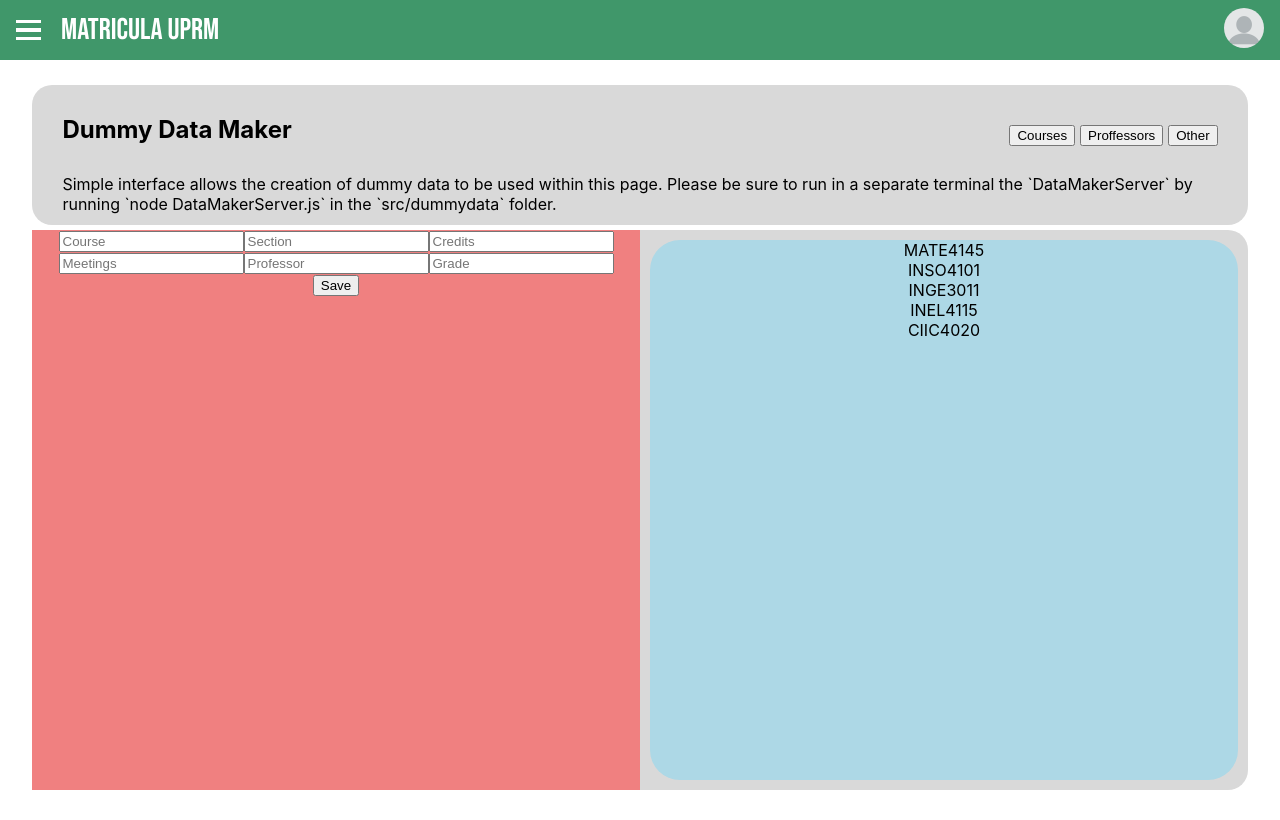
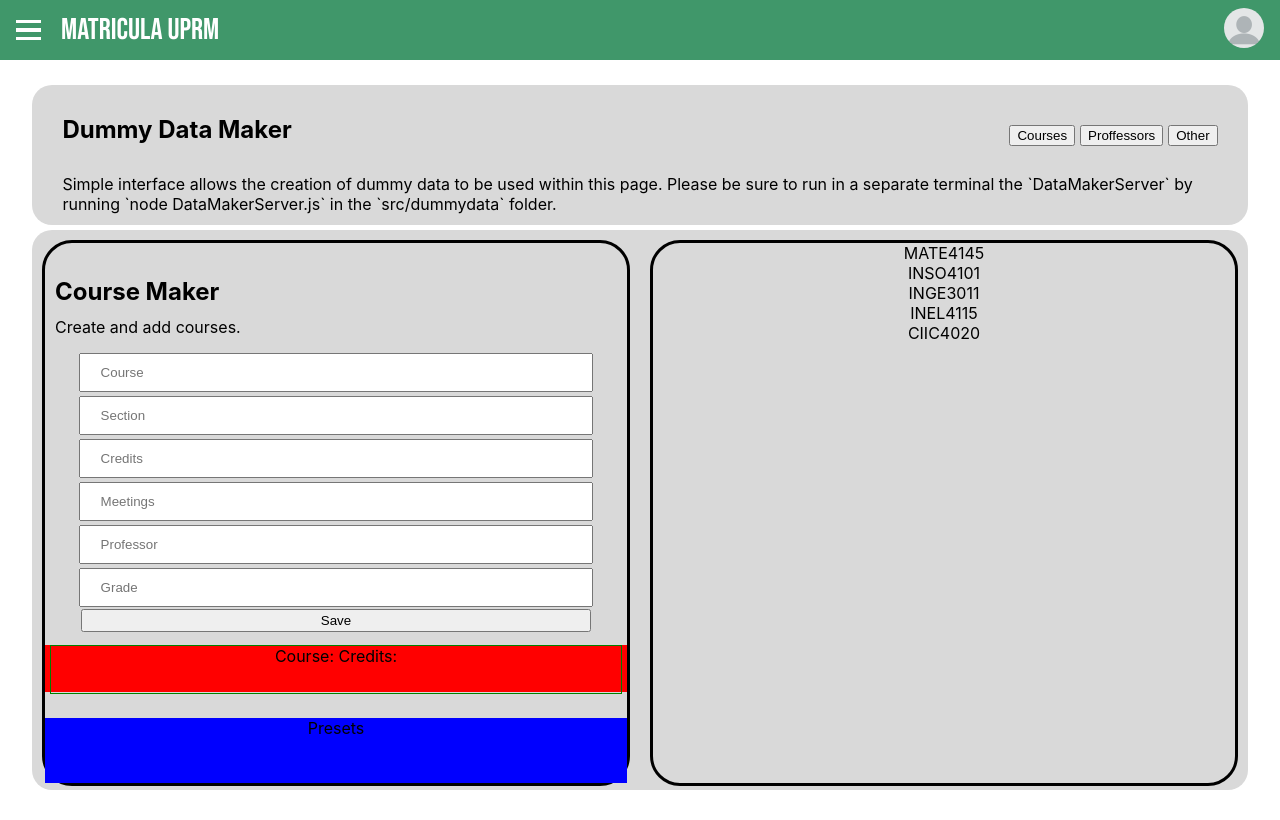
Before and after one commit to uprm-inso4101-2023-2024-s2/semester-project-studentenrollmentsystem, a React (Create React App) app: page /dummy-data-maker in a window 1280 px wide. Built offline with nearby package versions, Linux system fonts and the light colour scheme.

Commit message:
style to course maker component

```diff
--- a/src/data/dummydata/components/CourseMaker.js
+++ b/src/data/dummydata/components/CourseMaker.js
@@ -1,6 +1,6 @@
-import React from 'react';
-import axios from 'axios';
-import styles from "../styles/datamaker.module.scss";
+import React from "react";
+import styles from "../styles/coursemaker.module.scss";
+import axios from "axios";
 
 export default function CourseMaker() {
   const[course, setCourse] = React.useState([]);
@@ -11,40 +11,59 @@ export default function CourseMaker() {
   const[grade, setGrade] = React.useState([]);
 
   const saveData = async () => {
-    const data = `${course},${section},${credits},${meetings},${professor},${grade}\n`;
+    const data =
+    `${course},${section},${credits},${meetings},${professor},${grade}\n`;
+    if (data.match(/[^,\n]/)) {
       try {
         await axios.post('http://localhost:3001/saveToFile', {text: data});
         console.log('File saved successfully!');
       } catch (error) {
         console.error('Error saving file:', error);
       }
-
-    // Reset data on fields.
-    setCourse("");
-    setSection("");
-    setCredits("");
-    setMeetings("");
-    setProfessor("");
-    setGrade("");
+    } else {
+      alert("At least one field must have a valid input.");
+    }
   }
 
   return (
-    <div>
-      <div className={styles.dataMakerCenter}>
-        <input type="text" placeholder="Course"
+    <div className={styles.CourseMaker}>
+      <div className={styles.header}>
+        <div className={styles.title}>
+          <h2 className={styles.title}>Course Maker</h2>
+        </div>
+        <div className={styles.description}>
+          Create and add courses.
+        </div>
+      </div>
+      <div className={styles.toolBox}>
+        <div className={styles.controlPanel}>
+          <div className={styles.inputBox}>
+            <input className={styles.input} type="text" placeholder="Course"
               onChange={(e)=>setCourse(e.target.value)}/>
-        <input type="text" placeholder="Section"
+            <input className={styles.input} type="text" placeholder="Section"
               onChange={(e)=>setSection(e.target.value)}/>
-        <input type="text" placeholder="Credits"
+            <input className={styles.input} type="text" placeholder="Credits"
               onChange={(e)=>setCredits(e.target.value)}/>
-        <input type="text" placeholder="Meetings"
+            <input className={styles.input} type="text" placeholder="Meetings"
               onChange={(e)=>setMeetings(e.target.value)}/>
-        <input type="text" placeholder="Professor"
+            <input className={styles.input} type="text" placeholder="Professor"
               onChange={(e)=>setProfessor(e.target.value)}/>
-        <input type="text" placeholder="Grade"
+            <input className={styles.input} type="text" placeholder="Grade"
               onChange={(e)=>setGrade(e.target.value)}/>
           </div>
-      <div><button onClick={()=> saveData()}>Save</button></div>
+          <div className={styles.buttonBox}>
+            <button className={styles.buttons} onClick={()=> saveData()}>Save</button>
+          </div>
+          <div className={styles.preview}>
+            <div className={styles.object}>
+              Course: {course} Credits: {credits}
+            </div>
+          </div>
+        </div>
+        <div className={styles.presets}>
+          Presets
+        </div>
+      </div>
     </div>
   );
 }
--- a/src/data/dummydata/components/DataView.js
+++ b/src/data/dummydata/components/DataView.js
@@ -1,5 +1,5 @@
 import React from "react";
-import styles from "../styles/components/dataview.module.scss";
+import styles from "../styles/dataview.module.scss";
 import InfiniteScroll from "react-infinite-scroll-component";
 import Data from "../dumbdata.csv";
 import Papa from "papaparse"
--- /dev/null
+++ b/src/data/dummydata/styles/coursemaker.module.scss
@@ -0,0 +1,88 @@
+.CourseMaker {
+  border-style: solid;
+  border-radius: 30px;
+  display: flex;
+  flex-direction: column;
+  justify-content: flex-start;
+  margin: 10px;
+  height: 540px;
+
+  .header {
+    display: flex;
+    border-radius: 30px;
+    flex-direction: column;
+    justify-content: center;
+    height: 25%;
+    margin-left: 10px;
+    margin-right: 10px;
+
+    .title {
+      text-align: left;
+      height: 50%;
+    }
+
+    .description {
+      text-align: left;
+      margin-top: 5px;
+    }
+  }
+
+  .toolBox {
+    height: 100%;
+
+    .controlPanel {
+      display: flex;
+      flex-direction: column;
+      height: 85%;
+
+      .inputBox {
+        height: auto;
+        display: flex;
+        flex-direction: column;
+        margin-left: 5px;
+        margin-right: 5px;
+        align-items: center;
+
+        .input {
+          width: 90%;
+          padding: 10px 20px;
+          margin: 2px 0;
+          box-sizing: border-box;
+        }
+      }
+
+      .buttonBox {
+        height: 7%;
+        align-items: center;
+
+        .buttons {
+          width: 87.5%;
+          padding: 2px;
+        }
+      }
+
+      // Add style for preview and presets.
+      .preview {
+        background-color: red;
+        height: 13%;
+        margin-top: 10px;
+
+        .object {
+          border-style: solid;
+          border-width: 1px;
+          border-color: green;
+          height: 100%;
+          margin-left: 5px;
+          margin-right: 5px;
+          text-align: center;
+        }
+      }
+    }
+
+    // Add style for preview and presets.
+    .presets {
+      background-color: blue;
+      height: 15%;
+    }
+  }
+}
--- a/src/data/dummydata/styles/datamaker.module.scss
+++ b/src/data/dummydata/styles/datamaker.module.scss
@@ -57,7 +57,6 @@
     border-radius: 20px;
 
     .leftCont {
-      background-color: lightcoral;
       height: 100%;
       width: 50%;
     }
--- a/src/data/dummydata/styles/components/dataview.module.scss
+++ b/src/data/dummydata/styles/dataview.module.scss
@@ -1,5 +1,5 @@
 .DataView {
-  background-color: lightblue;
+  border-style: solid;
   border-radius: 30px;
   display: flex;
   justify-content: center;
```
Lines whose indentation alone changed are shown as unchanged.
